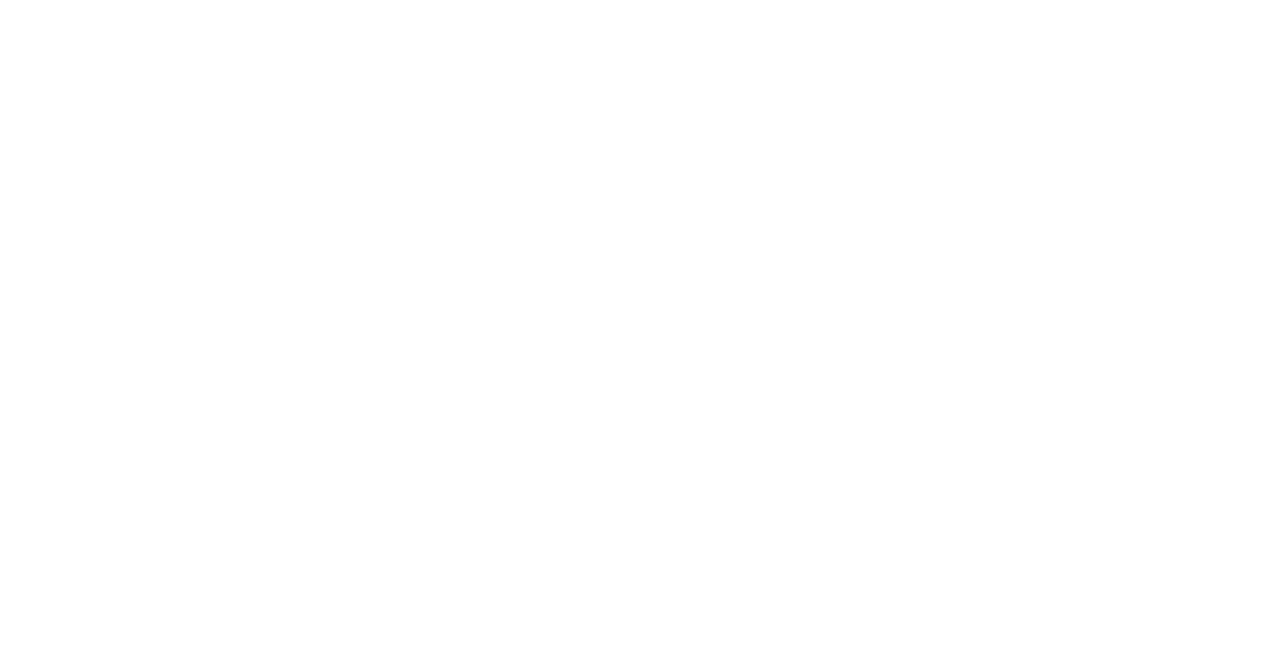
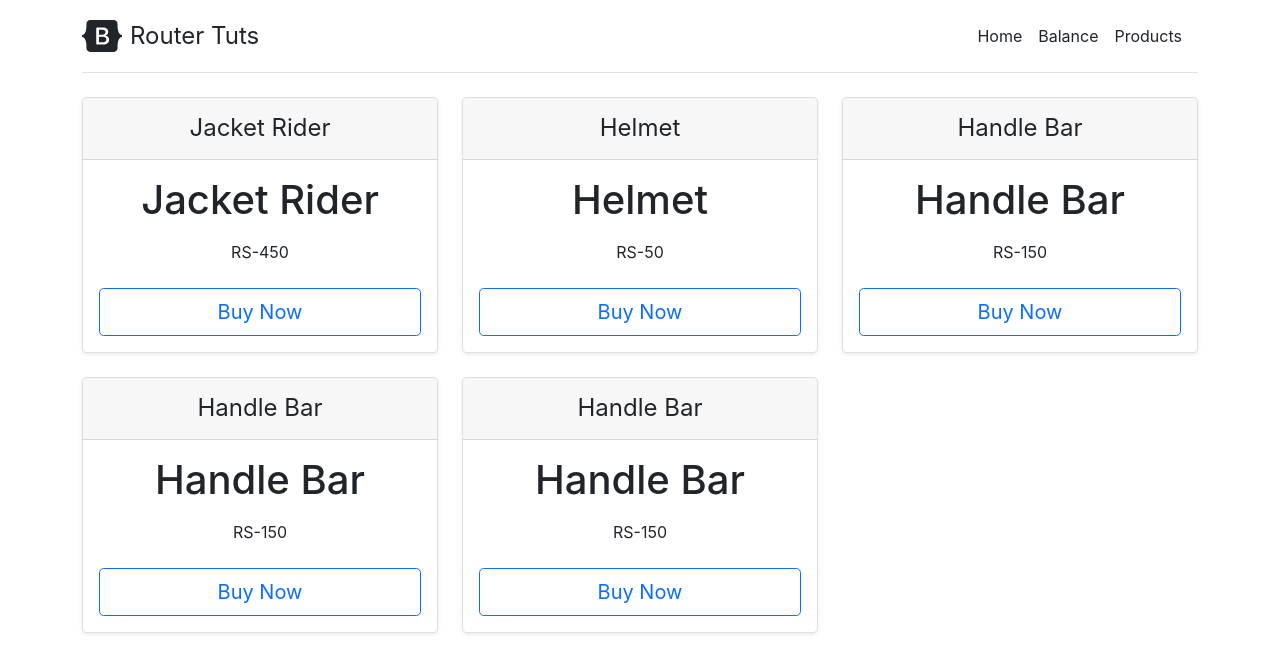
Before and after one commit to saravanasai/react-store, a React (Create React App) app: page /product in a window 1280 px wide. Before the commit this address had no page. Shown: the top 672 px of the page. Built offline with nearby package versions, Linux system fonts and the light colour scheme.

Commit message:
route layout setuped

```diff
--- a/src/App.js
+++ b/src/App.js
@@ -1,31 +1,16 @@
-import React from "react"
-import logo from "./logo.svg"
-import "./App.css"
-import Layout from "./Layout/Layout"
-import routes from "./routes"
-import { Route, Routes } from "react-router-dom"
-import Header from "./components/Header"
+import React from "react";
+import "./App.css";
+import Layout from "./Layout";
+
 
 function App() {
   return (
     <>
-    <div className="container py-3">
-    <Routes>
-    {routes.map(route => {
-          return <Route path={route.path} element={<>heloo</>} />
-        })}
-    </Routes>
-        <Header />
-        <main>
-          <div className="row row-cols-1 row-cols-md-3 mb-3 text-center">
-
-          </div>
-        </main>
+      <div className="container py-3">
+         <Layout />
       </div>
-
-
     </>
-  )
+  );
 }
 
-export default App
+export default App;
--- /dev/null
+++ b/src/Layout/index.js
@@ -0,0 +1,23 @@
+import React from "react";
+import { Outlet, Route, Routes } from "react-router-dom";
+import Header from "../components/Header";
+import routes from "../routes";
+
+const Layout = () => {
+    return (
+        <>
+        <Header />
+        <main>
+          <Routes>
+            {routes.map((route) => {
+              return <Route path={route.path} element={<route.component />} />;
+            })}
+          </Routes>
+
+          <Outlet />
+        </main>
+        </>
+     );
+}
+
+export default Layout;
--- a/src/components/Header.js
+++ b/src/components/Header/index.js
@@ -1,5 +1,5 @@
 import React from "react";
-import NavBar from "./NavBar";
+import NavBar from "../NavBar";
 
 const Header = () => {
     return (
--- a/src/components/NavBar.js
+++ b/src/components/NavBar/index.js
@@ -7,10 +7,10 @@ const NavBar = () => {
         <Link className="me-3 py-2 text-dark text-decoration-none" to={'home'}>
           Home
         </Link>
-        <Link className="me-3 py-2 text-dark text-decoration-none" to={'/'}>
+        <Link className="me-3 py-2 text-dark text-decoration-none" to={'balance'}>
           Balance
         </Link>
-        <Link className="me-3 py-2 text-dark text-decoration-none" to={'/'}>
+        <Link className="me-3 py-2 text-dark text-decoration-none" to={'product'}>
           Products
         </Link>
       </nav>
--- a/src/components/ProductCard.js
+++ b/src/components/ProductCard/index.js
@@ -1,27 +1,24 @@
 import React from "react"
 
-const ProductCard = () => {
+const ProductCard = ({productName,price}) => {
   return (
     <div className="col">
       <div className="card mb-4 rounded-3 shadow-sm">
         <div className="card-header py-3">
-          <h4 className="my-0 fw-normal">Free</h4>
+          <h4 className="my-0 fw-normal"> {productName}</h4>
         </div>
         <div className="card-body">
           <h1 className="card-title pricing-card-title">
-            $0<small className="text-muted fw-light">/mo</small>
+             {productName}
           </h1>
           <ul className="list-unstyled mt-3 mb-4">
-            <li>10 users included</li>
-            <li>2 GB of storage</li>
-            <li>Email support</li>
-            <li>Help center access</li>
+            <li>RS-{price}</li>
           </ul>
           <button
             type="button"
             className="w-100 btn btn-lg btn-outline-primary"
           >
-            Sign up for free
+           Buy Now
           </button>
         </div>
       </div>
--- a/src/index.js
+++ b/src/index.js
@@ -2,17 +2,12 @@ import React from 'react';
 import ReactDOM from 'react-dom';
 import './index.css';
 import reportWebVitals from './reportWebVitals';
-import {BrowserRouter as Router,Routes,Route} from 'react-router-dom'
+import {BrowserRouter as Router} from 'react-router-dom'
 import App from './App';
-import Layout from './Layout/Layout';
-import routes from './routes';
 
 ReactDOM.render(
   <Router>
-    <Routes>
-      <Route path="/" element={<App/>} />
-
-    </Routes>
+    <App />
   </Router>,
   document.getElementById('root')
 );
--- /dev/null
+++ b/src/pages/Balance/index.js
@@ -0,0 +1,12 @@
+import React from "react";
+
+
+const Balance = () => {
+    return (
+        <>
+          balance Page  $40,0000
+        </>
+     );
+}
+
+export default Balance;
--- a/src/pages/Product.js
+++ /dev/null
@@ -1,10 +0,0 @@
-import React from "react";
-
-const Product = () => {
-    return ( <>
-
-      Product Page
-    </> );
-}
-
-export default Product;
--- /dev/null
+++ b/src/pages/Product/index.js
@@ -0,0 +1,26 @@
+import React from "react";
+import ProductCard from "../../components/ProductCard";
+
+const Product = () => {
+  const products = [
+    { id: 1, product_name: "Jacket Rider", price: "450" },
+    { id: 2, product_name: "Helmet", price: "50" },
+    { id: 3, product_name: "Handle Bar", price: "150" },
+    { id: 4, product_name: "Handle Bar", price: "150" },
+    { id: 5, product_name: "Handle Bar", price: "150" },
+  ];
+
+  return (
+    <>
+      <div className="row row-cols-1 row-cols-md-3 mb-3 text-center">
+        {products.map(({ id, product_name, price }) => {
+          return (
+            <ProductCard key={id} productName={product_name} price={price} />
+          );
+        })}
+      </div>
+    </>
+  );
+};
+
+export default Product;
```
Also changed, not shown: src/Layout/Layout.js (deleted, +0 -11 lines), src/routes.js (+6 -1 lines), src/logo.svg (deleted), src/pages/Home/index.js (renamed from src/pages/Home.js).
